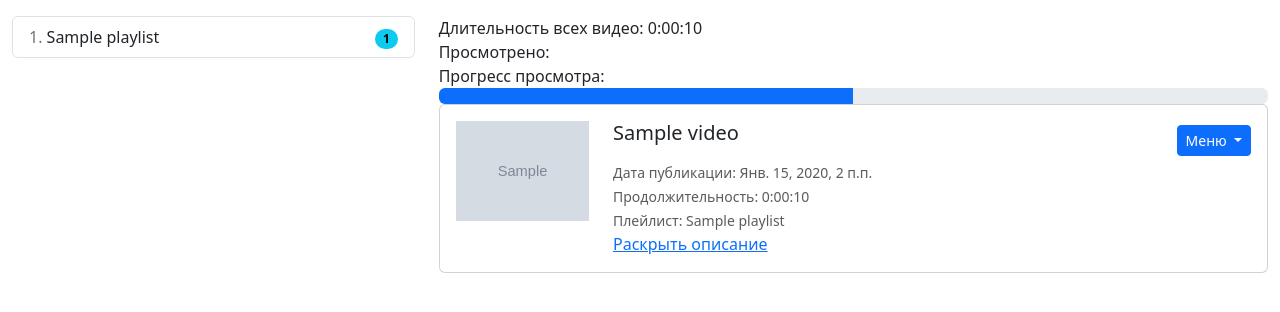
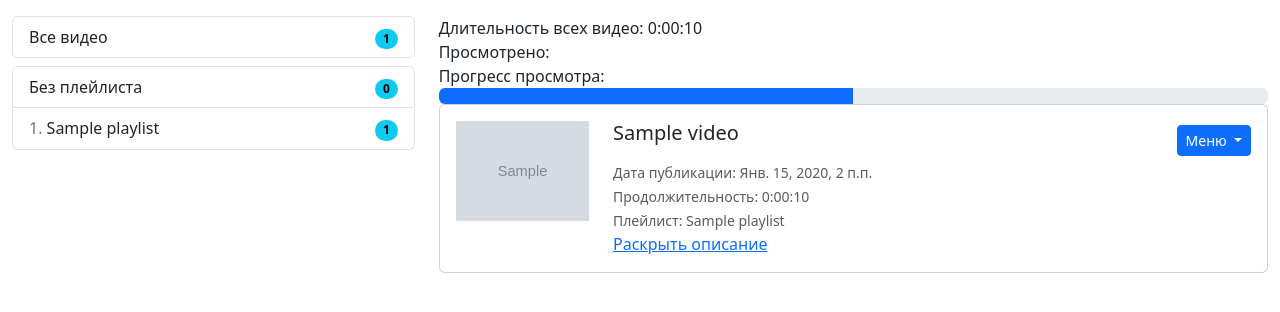
Before and after one commit to UserNikita/easycode_django, a Django app: page /youtube/videos/1/ in a window 1280 px wide. Shown: the part 80-392 px from the top of the page. Run offline with Django 3.2, Linux system fonts and the light colour scheme; tables that the repository leaves empty hold one stand-in row (values such as "Sample post"); grey boxes marked "Sample" are stand-in pictures; some libraries are stand-ins or nearby versions.

Commit message:
Добавлены пункты меню в сайдбар со списком плейлистов

```diff
--- a/apps/youtube/templates/youtube/playlist_sidebar.html
+++ b/apps/youtube/templates/youtube/playlist_sidebar.html
@@ -1,4 +1,30 @@
+<div class="list-group mb-2">
+    <a href="{% url 'youtube:videos-list' channel.pk %}" class="list-group-item list-group-item-action" aria-current="true">
+        <div class="d-flex">
+            <div class="flex-grow-1">
+                Все видео
+            </div>
+            <div>
+                <span class="badge rounded-pill text-bg-info">
+                    {{ all_videos_count }}
+                </span>
+            </div>
+        </div>
+    </a>
+</div>
 <div class="list-group">
+    <a href="#" class="list-group-item list-group-item-action" aria-current="true">
+        <div class="d-flex">
+            <div class="flex-grow-1">
+                Без плейлиста
+            </div>
+            <div>
+                <span class="badge rounded-pill text-bg-info">
+                    {{ without_playlist_videos_count }}
+                </span>
+            </div>
+        </div>
+    </a>
     {% for playlist in playlists %}
         <a href="#" class="list-group-item list-group-item-action" aria-current="true">
             <div class="d-flex">
--- a/apps/youtube/templatetags/youtube_template_tags.py
+++ b/apps/youtube/templatetags/youtube_template_tags.py
@@ -6,7 +6,10 @@ register = template.Library()
 
 @register.inclusion_tag(filename="youtube/playlist_sidebar.html", takes_context=True)
 def include_playlists(context):
+    channel = context["channel"]
     context.update({
-        'playlists': context["channel"].playlist_set.all().annotate(videos_count=Count("video")),
+        'playlists': channel.playlist_set.all().annotate(videos_count=Count("video")),
+        'without_playlist_videos_count': channel.video_set.filter(playlist=None).count(),
+        'all_videos_count': channel.video_set.count(),
     })
     return context
```
